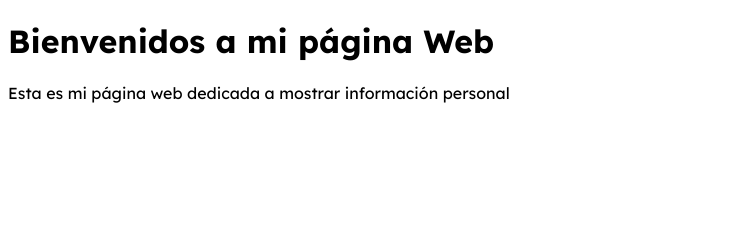
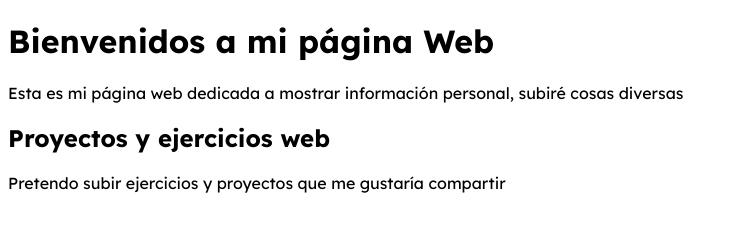
Before and after one commit to osotripolar/osotripolar, a plain HTML site: page index.html in a window 1280 px wide. Shown: the whole page, without its empty margins (0-737 px from the left). Drawn offline with Linux system fonts and the light colour scheme.

Commit message:
idea aclarada

```diff
--- a/index.html
+++ b/index.html
@@ -11,7 +11,11 @@
         Bienvenidos a mi página Web
     </h1>
     <p>
-        Esta es mi página web dedicada a mostrar información personal
+        Esta es mi página web dedicada a mostrar información personal, subiré cosas diversas
+    </p>
+    <h2>Proyectos y ejercicios web</h2>
+    <p>
+        Pretendo subir ejercicios y proyectos que me gustaría compartir
     </p>
 </body>
 </html>
```
